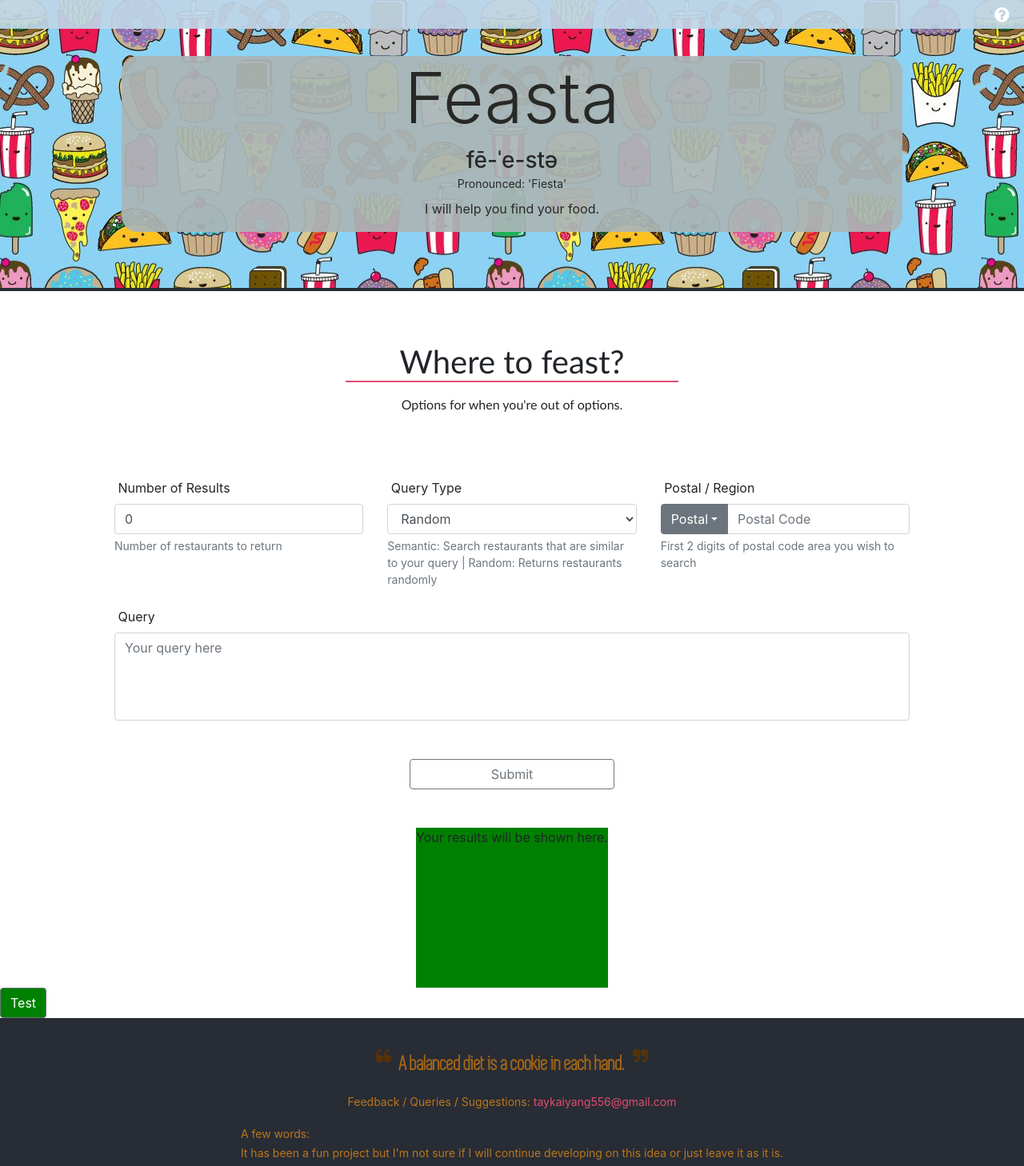
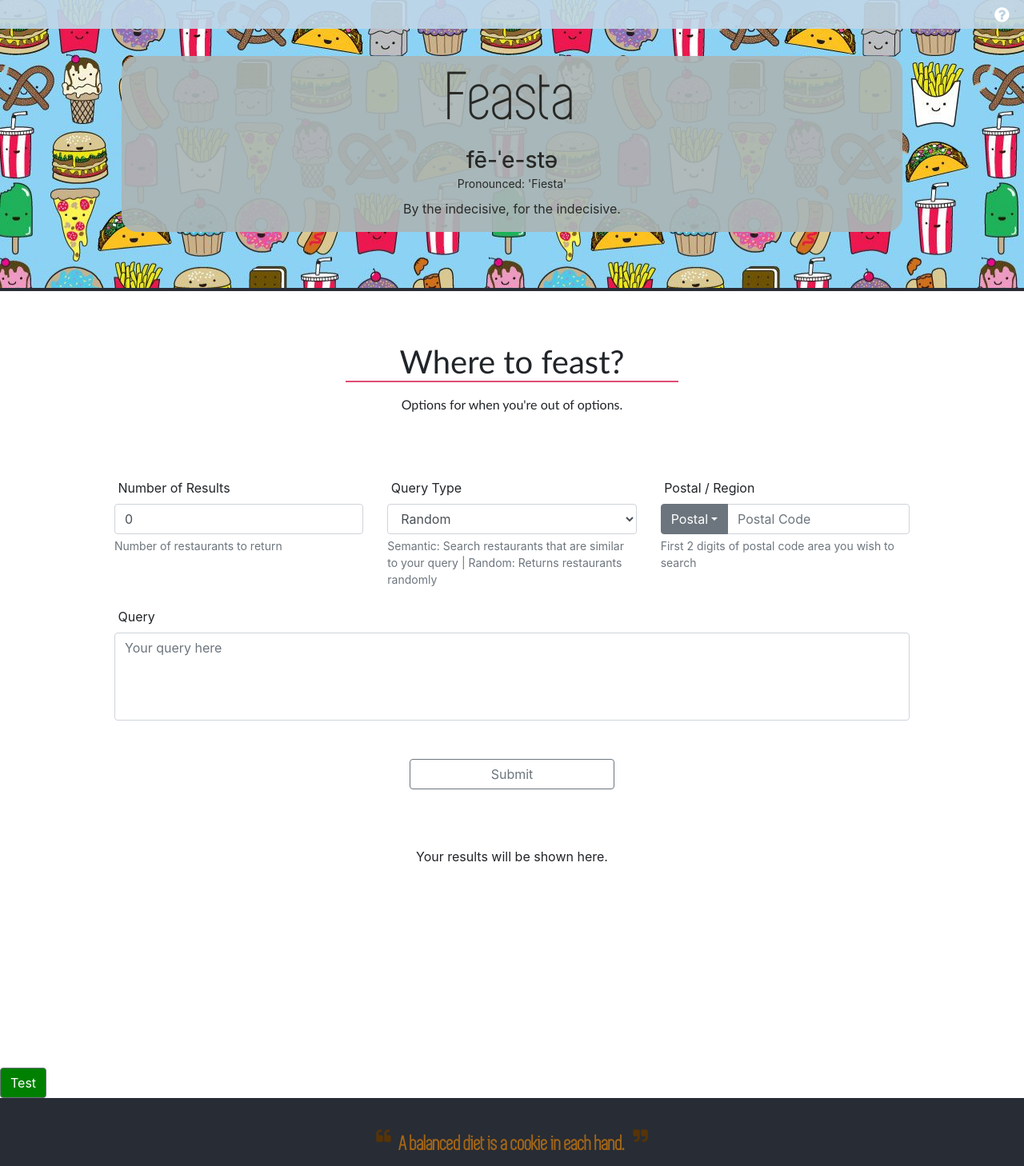
Before and after one commit to xfated/feasta, a React (Create React App) app: page / in a window 1280 px wide. Shown: the top 1458 px of the page at 80% size. Built offline with nearby package versions, Linux system fonts and the light colour scheme.

Commit message:
added waitphrase, fixed csstransition

```diff
--- a/package.json
+++ b/package.json
@@ -17,6 +17,7 @@
     "react-dom": "^17.0.2",
     "react-router-dom": "^5.2.0",
     "react-scripts": "4.0.3",
+    "react-transition-group": "^2.9.0",
     "reactstrap": "^8.9.0",
     "typescript": "^4.3.5",
     "web-vitals": "^1.1.2"
--- a/src/components/FoodFinder.css
+++ b/src/components/FoodFinder.css
@@ -13,3 +13,26 @@
 .test {
     background-color: green;
 }
+
+.results-container{
+    min-height: 300px;
+}
+
+.waitphrase-enter {
+    position: absolute;
+    top: 0;
+    left: 0;
+    right: 0;
+    opacity:0.01;
+}
+.waitphrase-enter-active{
+    opacity:1;
+    transition: all 500ms ease-in;
+}
+.waitphrase-exit{
+    opacity:1;
+}
+.waitphrase-exit-active {
+    opacity:0.01;
+    transition: all 500ms ;
+}
--- a/src/components/FoodFinder.tsx
+++ b/src/components/FoodFinder.tsx
@@ -1,8 +1,9 @@
-import React, { useState } from 'react';
+import React, { useState, useEffect } from 'react';
 import './FoodFinder.css';
 import QueryForm from './QueryForm';
 import RestaurantInfo from './RestaurantInfo';
 import { Button, Spinner } from 'reactstrap';
+import { TransitionGroup, CSSTransition } from 'react-transition-group';
 
 // Define interfaces for our results
 export interface QueryResult {
@@ -11,12 +12,13 @@ export interface QueryResult {
     tags:Array<string>,
     about:string,
     summary:string,
-    // link:string
+    link:string
 }
 
 // type QueryType = "Random" | "Semantic";
 export interface Query {
     postal: string;
+    region: string;
     topk: number;
     querytype: string;
     query: string;
@@ -26,30 +28,33 @@ var url:string = "http://127.0.0.1:8000";
 
 const FoodFinder = () => {
 
+    // Store results
     const [results, setResults] = useState<null | Array<QueryResult>>();
+
+    // Handle processing
     type queryStatusType = "Start" | "Loading" | "Failed" | "Success";
     const [queryStatus, setQueryStatus] = useState<queryStatusType>("Start");
-    // // Define different possible search
-    // const searchRandom = (values: Query) => {
-    //     let task_id:string = "";
-    //     // Make request for results
+    const [failureMessage, setFailureMessage] = useState<null | string>(null);
+    // For loading
+    const waitPhrases = [
+        "Interviewing strangers on the street...",
+        "Trying out the food...",
+        "Searching for restaurants...",
+    ]
+    const [waitPhraseIdx, setWaitPhraseIdx] = useState(0);
 
-    // }
-    // const searchRandomPostal = (values: Query): string => {
-    //     let task_id:string = "";
+    useEffect(() => {
+        // display phrases every interval while results are loading
+        if (queryStatus === 'Loading') {
+            const displayPhrases = setInterval(() => {
+                var idx = Math.floor(Math.random() * waitPhrases.length);
+                setWaitPhraseIdx(idx);
+                console.log(idx);
+            }, 2000);
+            return () => clearInterval(displayPhrases);
+        }
+    }, [queryStatus, waitPhrases.length])
 
-    //     return task_id;
-    // }
-    // const searchSemantic = (values: Query) => {
-    //     let task_id:string = "";
-
-    //     return task_id;
-    // }
-    // const searchSemanticPostal = (values: Query) => {
-    //     let task_id:string = "";
-
-    //     return task_id;
-    // }
     // Function to make request and store results
     async function getResults(resultURL:string, task_id: string) {
         // Get results
@@ -58,10 +63,19 @@ const FoodFinder = () => {
         }
         let status:string = "Processing";
         let limit:number = 0
-        while (status === "Processing" && limit < 10){
+        while (status === "Processing" && limit < 20){
             limit += 1;
-            let response = await fetch(resultURL, resultOptions);
-            let data = await response.json()
+            let data = null;
+            try {
+                let response = await fetch(resultURL, resultOptions);
+                let data = await response.json()
+            } catch (e) {
+                console.error(e);
+                setFailureMessage(e);
+            }
+            if (data == null) {
+                return;
+            }
             console.log(data);
             console.log(status)
             status = data['status']
@@ -69,6 +83,7 @@ const FoodFinder = () => {
                 setResults(data['preds']);
                 setQueryStatus("Success");
                 console.log(data['preds']);
+                setFailureMessage(null);
             }
             else{
                 // wait 1 second before trying to poll agian
@@ -81,17 +96,24 @@ const FoodFinder = () => {
         setQueryStatus("Loading")
         let end_point:string = ""
         if (values.querytype === "Random" || values.query.length === 0){
-            if (values.postal.length === 0)
+            // Postal selected
+            if (values.postal.length !== 0)
+                end_point = "restRandomPostal";
+            // Region selected
+            if (values.region.length !== 0)
+                end_point = "restRandomRegion";
+            else
                 end_point = "restRandom";
-            else
-                end_point = "restRandomPostal";
         }
         else {
-            if (values.postal.length === 0)
-                end_point = "restFinder";
-            else{
-                end_point = "restFinderPostal";
-            }
+            // Postal selected
+            if (values.postal.length !== 0)
+                end_point = "restFinderPostal"
+            // Region selected
+            else if (values.region.length !== 0)
+                end_point = "restFinderRegion"
+            else
+                end_point = "restFinder"
         }
 
         let requestURL:string = url + `/${end_point}`;
@@ -103,7 +125,8 @@ const FoodFinder = () => {
             body: JSON.stringify({
                 'input_text': values.query,
                 'top_k': values.topk,
-                'postal': values.postal
+                'postal': values.postal,
+                'region': values.region
             })
         }
 
@@ -115,12 +138,12 @@ const FoodFinder = () => {
                 getResults(resultURL, task_id);
             })
             .catch( (err) => {
-                setQueryStatus("Failed")
+                setQueryStatus("Failed");
+                setFailureMessage(err.toString());
                 console.log(err);
             });
 
         // alert("Submission:" + JSON.stringify(values));
-        return ''
     }
 
     // const [queryDisplay, setQueryDisplay] =
@@ -132,19 +155,18 @@ const FoodFinder = () => {
         }
         if (queryStatus === 'Loading') {
             return (
-                <div>
-                    <Spinner style={{ width: '3rem', height: '3rem' }} />
-                </div>
+                <div></div>
             )
         }
         if (queryStatus === 'Failed') {
             return (
-                <div>
-                    <p>Failed</p>
+                <div className="text-center">
+                    <p>Query failed :(</p>
+                    <p>{failureMessage}</p>
                 </div>
             )
         }
-        return (<div className="placeholder test">
+        return (<div className="placeholder">
                     <p>Your results will be shown here.</p>
                 </div>)
     }
@@ -160,10 +182,34 @@ const FoodFinder = () => {
             <div className="query-container pb-5">
                 <QueryForm handleQuery={handleQuery}/>
             </div>
-            <div className="flex flex-horizontal-center">
-                <QueryDisplay />
+            <div className="results-container w-100">
+                <div className="row flex flex-horizontal-center">
+                    { (queryStatus === "Loading") &&
+                        <div className="col-12 flex flex-horizontal-center mb-5">
+                            <Spinner style={{ width: '3rem', height: '3rem' }} />
+                        </div>
+                    }
+                    <div className="col-12 text-center">
+                        <TransitionGroup>
+                            <CSSTransition
+                                    timeout={1000}
+                                    key={waitPhraseIdx}
+                                    classNames="waitphrase"
+                                    >
+                                {   (queryStatus === "Loading") ?
+                                        <span>
+                                            {waitPhrases[waitPhraseIdx]}
+                                        </span>
+                                        :
+                                        <span>&nbsp;</span>
+                                }
+                            </CSSTransition>
+                        </TransitionGroup>
+                    </div>
+                    <QueryDisplay />
+                </div>
             </div>
-            <Button style={{backgroundColor:'green', zIndex:1}}onClick={() => {
+            <Button style={{backgroundColor:'green', zIndex:1}} onClick={() => {
                     if (results === null){
                         console.log("it is null");
                     }
--- a/src/components/Header.css
+++ b/src/components/Header.css
@@ -11,3 +11,7 @@
     border-radius: 20px;
     padding-bottom: 1px;
 }
+
+.main-title{
+    font-family: simplifica, Georgia, 'Times New Roman', Times, serif;
+}
--- a/src/components/Header.tsx
+++ b/src/components/Header.tsx
@@ -10,10 +10,10 @@ const Header = () => {
                                 backgroundSize: 'cover',
                                 borderRadius: "0px"}}>
                 <Container className="text-center title-container">
-                    <h1 className="display-2">Feasta</h1>
+                    <h1 className="display-2 main-title">Feasta</h1>
                     <h3 className="mb-0">fē-ˈe-stə</h3>
                     <small>Pronounced: 'Fiesta'</small>
-                    <p className="pt-2">I will help you find your food.</p>
+                    <p className="pt-2">By the indecisive, for the indecisive.</p>
                 </Container>
             </Jumbotron>
         </>
--- a/src/components/QueryForm.tsx
+++ b/src/components/QueryForm.tsx
@@ -25,7 +25,6 @@ const QueryForm = ({ handleQuery }: PropsFunction) => {
     // To give help for postal
     const [postalValid, setPostalValid] = useState(true)
     const validatePostal = (postal: string) => {
-        setTimeout( () => {}, 1000)
         if (postal.length === 0) {
             setPostalValid(true);
             return
--- a/src/components/RestaurantInfo.css
+++ b/src/components/RestaurantInfo.css
@@ -21,6 +21,8 @@
 
 .rest-title{
     border-bottom: 1px solid var(--highlight);
+    font-family: simplifica, Georgia, 'Times New Roman', Times, serif;
+
 }
 
 .rest-container{
--- a/src/components/RestaurantInfo.tsx
+++ b/src/components/RestaurantInfo.tsx
@@ -9,7 +9,7 @@ interface RestaurantInfoProps {
 
 const RestaurantInfo: React.FC<RestaurantInfoProps> = (props) => {
     const RestInfo = props.results != null ? props.results.map((result, i) => {
-            console.log(result.summary);
+            // console.log(result.summary);
             return (
                 <div className="row rest-container">
                     <a href={'https://www.google.com'} className="rest-link">
```
Also changed, not shown: 1 other file (tests, documents, lock files or other folders).
